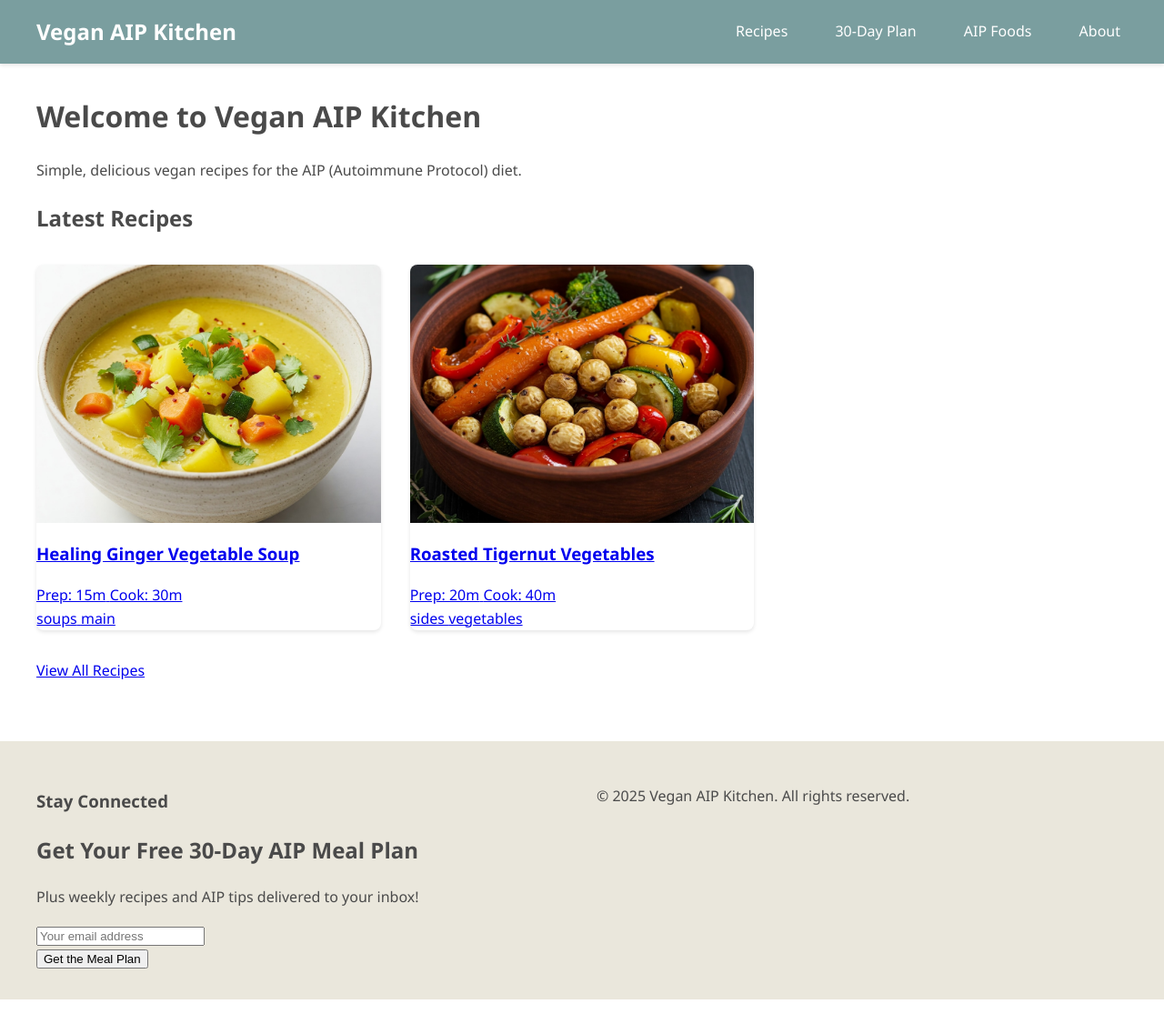
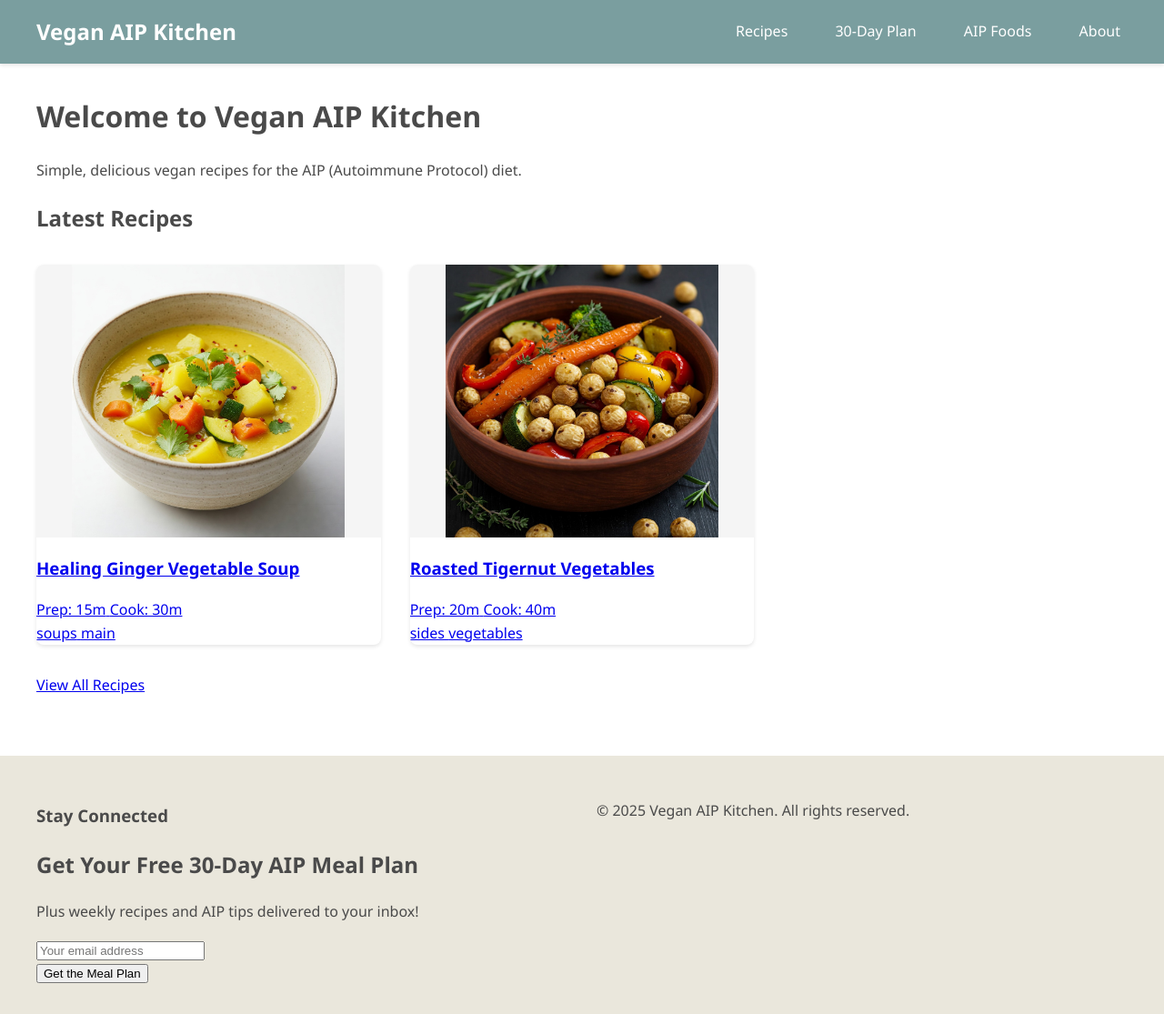
Before and after one commit to veganaip/veganaip.github.io, a Jekyll site: the page built from index.md, in a window 1280 px wide. Shown: the whole page at 91% size. Built offline with Jekyll 4.4.1, drawn with Linux system fonts in a browser that asks for light colours.

Commit message:
updated recipe image css

```diff
--- a/assets/css/main.css
+++ b/assets/css/main.css
@@ -164,30 +164,36 @@ body {
 .recipe-card-image {
     position: relative;
     width: 100%;
-    padding-top: 75%; /* 4:3 aspect ratio */
+    height: 300px; /* Fixed height for grid consistency */
     overflow: hidden;
+    background-color: #f5f5f5;
 }
 
 .recipe-card-image img {
-    position: absolute;
-    top: 0;
-    left: 0;
     width: 100%;
     height: 100%;
-    object-fit: cover;
+    object-fit: contain;
+    object-position: center;
 }
 
 /* Recipe detail page images */
 .recipe-header-image {
     width: 100%;
-    max-height: 500px;
-    overflow: hidden;
+    max-width: 800px;
+    height: auto;
+    min-height: 300px;
+    max-height: 600px;
+    margin: 0 auto 2rem;
+    text-align: center;
+    background-color: #f5f5f5;
 }
 
 .recipe-header-image img {
-    width: 100%;
+    max-width: 100%;
+    max-height: 600px;
+    width: auto;
     height: auto;
-    object-fit: cover;
+    object-fit: contain;
 }
 
 /* Responsive grid adjustments */
```
Also changed, not shown: 2 other files.
